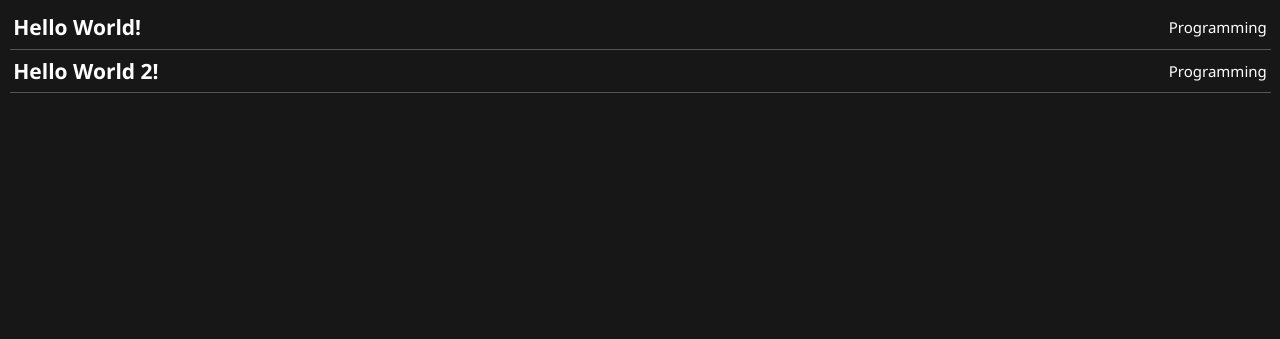
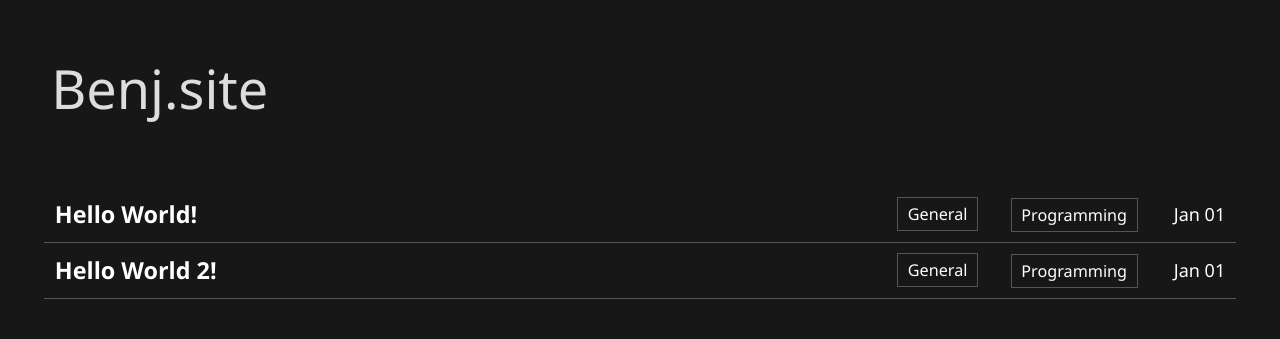
Before and after one commit to BenjyEnjy/Blog, a plain HTML site: page index.html in a window 1280 px wide. Drawn offline with Linux system fonts and the light colour scheme; no server answers.

Commit message:
Styling/structure

```diff
--- a/index.html
+++ b/index.html
@@ -8,6 +8,10 @@
     <script src="index.js"></script>
   </head>
   <body>
+    <div id="wrapper">
+      <header>
+        <h1 id="page-title">Benj.site</h1>
+      </header>
       <nav></nav>
       <main>
         <ul id="blog-post-summaries">
@@ -23,6 +27,7 @@
               <ul class="blog-post-summary-tags">
                 <!-- #blog-post-summary-tag -->
               </ul>
+              <span class="blog-post-summary-timestamp"></span>
             </a>
           </li>
         </template>
@@ -34,5 +39,6 @@
           </span>
         </template>
       </main>
+    </div>
   </body>
 </html>
--- a/index.js
+++ b/index.js
@@ -83,8 +83,14 @@ function appendBlogPostSummaryElements(blogPostMetadatas) {
     const titleElement = blogPostElement.querySelector(".blog-post-summary-title");
     titleElement.textContent = blogPostMetadata.title || "(Untitled)";
 
+    const timestampElement = blogPostElement.querySelector(".blog-post-summary-timestamp");
+    const timestampDate = new Date(blogPostMetadata.timestamp);
+    timestampElement.textContent = `${timestampDate.toLocaleDateString(undefined, { month: "short" })} ${timestampDate.toLocaleDateString(undefined, {
+      day: "2-digit",
+    })}`;
+
     const categoryElement = blogPostElement.querySelector(".blog-post-summary-category");
-    categoryElement.category = blogPostMetadata.category || "General";
+    categoryElement.textContent = blogPostMetadata.category || "General";
 
     const tagsElement = blogPostElement.querySelector(".blog-post-summary-tags");
 
@@ -103,7 +109,6 @@ function appendBlogPostSummaryElements(blogPostMetadatas) {
   });
 }
 
-
 (async () => {
   // Retrieve all Blog Posts
   const blogPostMetadatas = await retrieveAllBlogPostMetadatas();
--- a/posts/1/metadata.json
+++ b/posts/1/metadata.json
@@ -1,4 +1,5 @@
 {
   "title": "Hello World!",
+  "timestamp": "2023-01-01T00:00:00Z",
   "tags": ["Programming"]
 }
--- a/posts/2/metadata.json
+++ b/posts/2/metadata.json
@@ -1,4 +1,5 @@
 {
   "title": "Hello World 2!",
+  "timestamp": "2023-01-01T00:00:00Z",
   "tags": ["Programming"]
 }
--- a/styles.css
+++ b/styles.css
@@ -1,8 +1,32 @@
 body {
+  display: flex;
   background-color: #171717;
   color: white;
   font-family: "Segoe UI", Tahoma, Geneva, Verdana, sans-serif;
-  font-size: 15px;
+  font-size: 18px;
+  flex-grow: 1;
+  justify-content: center;
+}
+
+#wrapper {
+  display: flex;
+  flex-direction: column;
+  max-width: 70em;
+  justify-content: center;
+  flex-grow: 1;
+  padding: 2em;
+}
+
+header {
+  margin-bottom: 3em;
+  padding: 0.4em;
+}
+
+header #page-title {
+  font-size: 3em;
+  font-weight: normal;
+  margin: 0;
+  color: #ddd;
 }
 
 #blog-post-summaries {
@@ -15,9 +39,6 @@ body {
 .blog-post-summary {
   display: flex;
   align-items: center;
-  padding: 0.25em;
-  padding-bottom: 0.5em;
-  margin: 0.1em;
   flex-grow: 1;
   border-bottom: solid 1px #555;
 }
@@ -28,6 +49,9 @@ body {
   text-decoration: none;
   align-items: center;
   flex-grow: 1;
+  padding: 0.5em;
+  padding-bottom: 0.5em;
+  margin: 0.1em;
 }
 
 .blog-post-summary .blog-post-summary-link:hover {
@@ -37,7 +61,25 @@ body {
 
 .blog-post-summary .blog-post-summary-link .blog-post-summary-title {
   font-weight: bold;
-  font-size: 1.4em;
+  font-size: 1.3em;
   margin: 0;
   flex-grow: 1;
 }
+
+.blog-post-summary .blog-post-summary-link .blog-post-summary-category {
+  margin-right: 2em;
+  border: 1px solid #555;
+  padding: 0.3em 0.6em;
+  font-size: 0.9em;
+}
+
+.blog-post-summary .blog-post-summary-link .blog-post-summary-tags {
+  padding: 0;
+  margin-right: 2em;
+}
+
+.blog-post-summary .blog-post-summary-link .blog-post-summary-tags .blog-post-summary-tag   {
+  border: 1px solid #555;
+  padding: 0.3em 0.6em;
+  font-size: 0.9em;
+}
```
Lines whose indentation alone changed are shown as unchanged.
